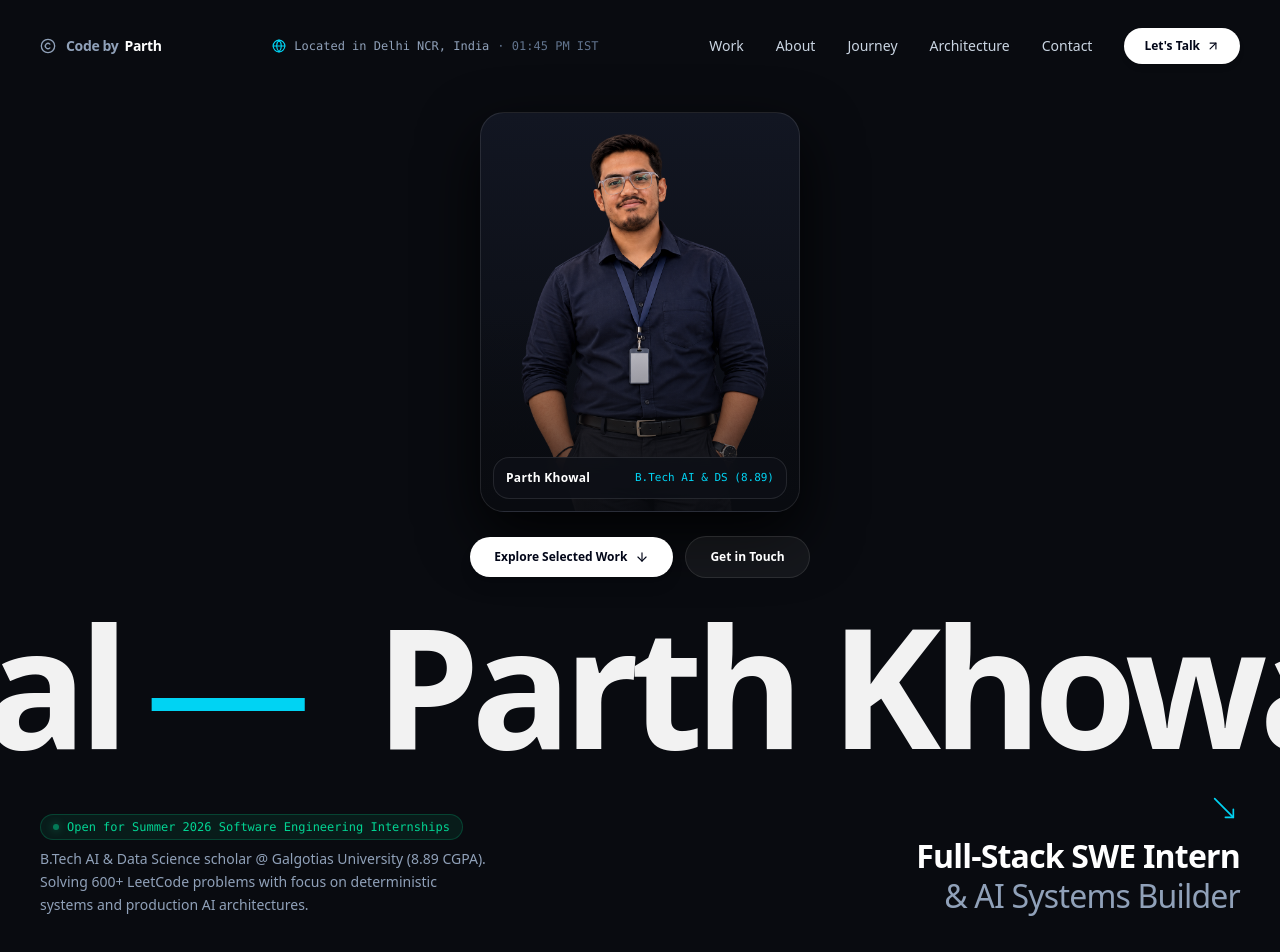
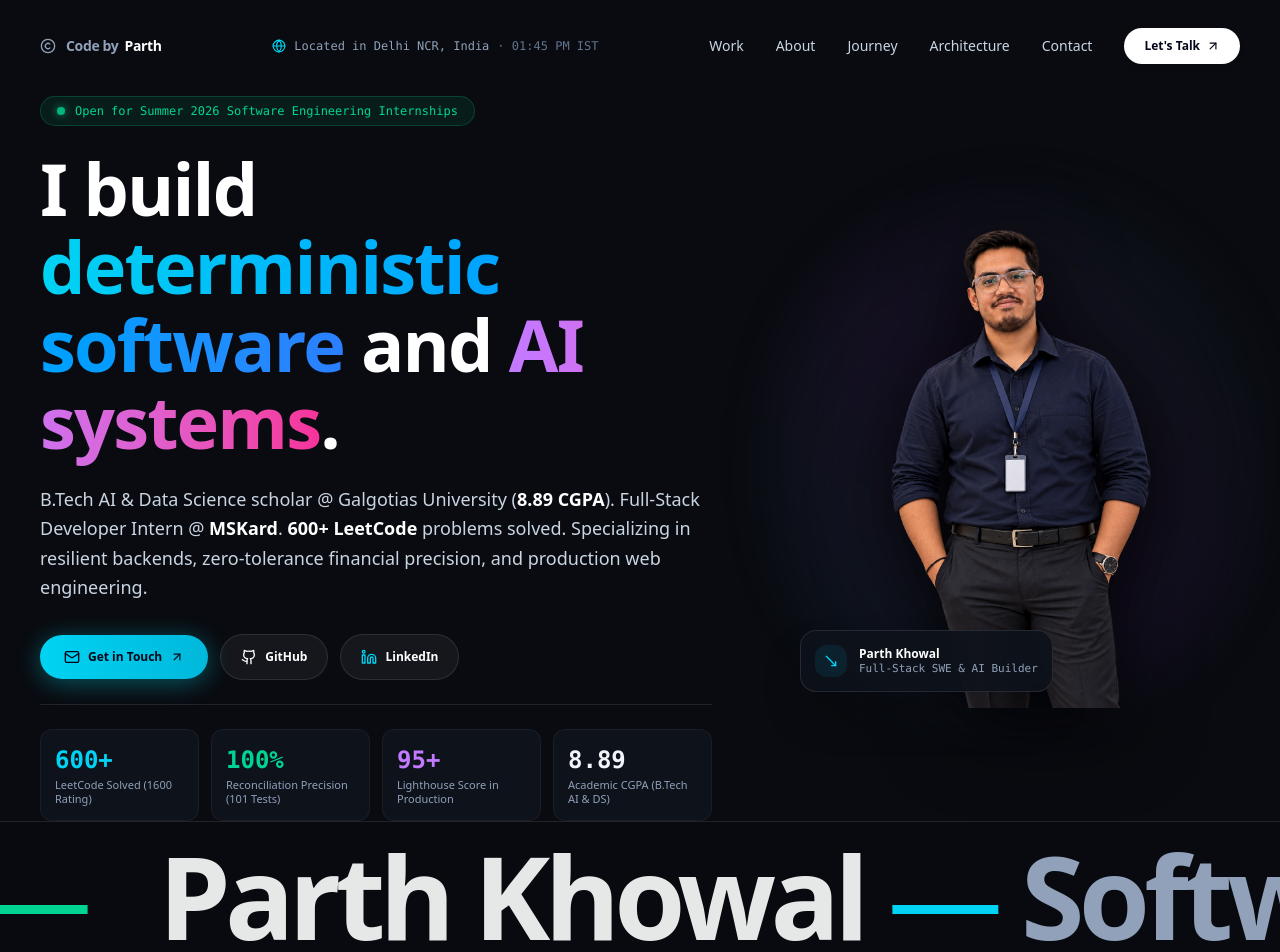
Before and after one commit to ParthK0/Portoflio, a React (Vite) app: page / in a window 1280 px wide. Shown: the top 952 px of the page. Built offline with nearby package versions, Linux system fonts and the light colour scheme.

Commit message:
feat: clean homepage to hero-only with professional cutout on the right and velocity parallax marquee

```diff
--- a/src/App.tsx
+++ b/src/App.tsx
@@ -1,32 +1,14 @@
 import React from 'react';
 import { Navbar } from './components/Navbar';
 import { Hero } from './components/Hero';
-import { Pillars } from './components/Pillars';
-import { Journey } from './components/Journey';
-import { Experience } from './components/Experience';
-import { Projects } from './components/Projects';
-import { Architecture } from './components/Architecture';
-import { Leadership } from './components/Leadership';
-import { Proof } from './components/Proof';
-import { Contact } from './components/Contact';
-import { Footer } from './components/Footer';
 
 export const App: React.FC = () => {
   return (
-    <div className="min-h-screen bg-[#090b10] text-slate-100 selection:bg-cyan-500 selection:text-slate-950 font-sans">
+    <div className="min-h-screen bg-[#090b10] text-slate-100 selection:bg-cyan-500 selection:text-slate-950 font-sans flex flex-col justify-between">
       <Navbar />
-      <main>
+      <main className="flex-1 flex flex-col">
         <Hero />
-        <Pillars />
-        <Journey />
-        <Experience />
-        <Projects />
-        <Architecture />
-        <Leadership />
-        <Proof />
-        <Contact />
       </main>
-      <Footer />
     </div>
   );
 };
--- a/src/components/Hero.tsx
+++ b/src/components/Hero.tsx
@@ -1,115 +1,141 @@
 import React from 'react';
-import { MoveDownRight, ArrowDown } from 'lucide-react';
+import { ArrowUpRight, Github, Linkedin, Mail, MoveDownRight } from 'lucide-react';
 import { ParallaxSlider } from './ParallaxSlider';
 import { PERSONAL_INFO } from '../data/portfolioData';
 
 export const Hero: React.FC = () => {
   return (
-    <section id="about" className="relative min-h-screen flex flex-col justify-between pt-24 pb-8 overflow-hidden bg-[#090b10] text-slate-100">
+    <section id="about" className="relative min-h-screen flex flex-col justify-between pt-24 pb-6 overflow-hidden bg-[#090b10] text-slate-100 select-none">
 
-      {/* Background Ambient Glow */}
-      <div className="absolute top-1/4 left-1/2 -translate-x-1/2 w-[500px] h-[500px] rounded-full bg-gradient-to-tr from-cyan-500/10 via-purple-500/10 to-transparent blur-[120px] pointer-events-none -z-10" />
+      {/* Background Ambient Glows */}
+      <div className="absolute top-1/3 right-1/4 w-[500px] h-[500px] rounded-full bg-gradient-to-tr from-cyan-500/15 via-purple-500/10 to-transparent blur-[140px] pointer-events-none -z-10" />
+      <div className="absolute bottom-10 left-10 w-[400px] h-[400px] rounded-full bg-gradient-to-tr from-emerald-500/10 via-cyan-500/5 to-transparent blur-[140px] pointer-events-none -z-10" />
 
-      {/* Centerpiece: Cutout Portrait */}
-      <div className="relative flex-1 flex flex-col items-center justify-center my-4 z-10 w-full px-6">
-        <div className="relative group max-w-sm sm:max-w-md w-full flex justify-center">
-          <div className="relative w-64 h-80 sm:w-80 sm:h-[400px] rounded-3xl overflow-hidden border border-white/10 bg-gradient-to-b from-[#121622] to-[#090b10] shadow-[0_24px_60px_rgba(0,0,0,0.85)]">
-            <img
-              src="/images/profile.png"
-              alt="Parth Khowal portrait"
-              className="w-full h-full object-cover object-top filter contrast-[1.05] brightness-95 group-hover:scale-105 transition-transform duration-700"
-            />
-            {/* Soft Shadow Vignette at Base */}
-            <div className="absolute inset-0 bg-gradient-to-t from-[#090b10] via-transparent to-transparent opacity-80" />
+      {/* Main Two-Column Hero Container */}
+      <div className="max-w-7xl mx-auto px-6 sm:px-10 w-full flex-1 grid grid-cols-1 lg:grid-cols-12 gap-8 lg:gap-12 items-center z-10 my-auto">
 
-            {/* Floating Tag */}
-            <div className="absolute bottom-3 left-3 right-3 p-3 rounded-2xl bg-[#0d1017]/85 backdrop-blur-md border border-white/10 flex items-center justify-between text-xs">
-              <span className="font-bold text-white tracking-wide">Parth Khowal</span>
-              <span className="font-mono text-cyan-400 text-[11px]">B.Tech AI & DS (8.89)</span>
-            </div>
-          </div>
+        {/* Left Column: Story, Title, Actions, Metrics (7 cols) */}
+        <div className="lg:col-span-7 flex flex-col justify-center space-y-6 pt-6 lg:pt-0">
+
+          {/* Status Badge */}
+          <div className="inline-flex items-center gap-2.5 px-4 py-1.5 rounded-full bg-emerald-500/10 border border-emerald-500/25 text-emerald-400 text-xs font-mono font-medium w-fit">
+            <span className="w-2 h-2 rounded-full bg-emerald-400 animate-pulse shadow-[0_0_8px_#10b981]"></span>
+            <span>{PERSONAL_INFO.statusBadge}</span>
           </div>
 
-        {/* Quick CTA Actions */}
-        <div className="flex items-center gap-3 mt-6 z-20">
+          {/* Main Headline */}
+          <h1 className="text-4xl sm:text-6xl lg:text-7xl font-extrabold tracking-tight text-white leading-[1.08]">
+            I build <span className="text-transparent bg-clip-text bg-gradient-to-r from-cyan-400 to-blue-500">deterministic software</span> and <span className="text-transparent bg-clip-text bg-gradient-to-r from-purple-400 to-pink-500">AI systems</span>.
+          </h1>
+
+          {/* Bio / Value Proposition */}
+          <p className="text-base sm:text-lg text-slate-300 max-w-2xl leading-relaxed font-normal">
+            B.Tech AI & Data Science scholar @ Galgotias University (<strong className="text-white font-semibold">8.89 CGPA</strong>). Full-Stack Developer Intern @ <strong className="text-white font-semibold">MSKard</strong>. <strong className="text-white font-semibold">600+ LeetCode</strong> problems solved. Specializing in resilient backends, zero-tolerance financial precision, and production web engineering.
+          </p>
+
+          {/* Call-to-Action Buttons */}
+          <div className="flex flex-wrap items-center gap-3 pt-2">
             <a
-            href="#projects"
-            className="px-6 py-3 rounded-full bg-white text-slate-950 font-bold text-xs hover:bg-cyan-400 transition-colors flex items-center gap-2 shadow-lg"
+              href={`mailto:${PERSONAL_INFO.email}`}
+              className="px-6 py-3.5 rounded-full bg-gradient-to-r from-cyan-400 to-cyan-500 text-slate-950 font-bold text-xs hover:from-cyan-300 hover:to-cyan-400 transition-all flex items-center gap-2 shadow-[0_4px_24px_rgba(0,229,255,0.35)]"
             >
-            <span>Explore Selected Work</span>
-            <ArrowDown className="w-3.5 h-3.5" />
+              <Mail className="w-4 h-4" />
+              <span>Get in Touch</span>
+              <ArrowUpRight className="w-3.5 h-3.5" />
             </a>
 
             <a
-            href="#contact"
-            className="px-6 py-3 rounded-full bg-white/5 border border-white/10 hover:bg-white/10 text-white font-semibold text-xs transition-colors flex items-center gap-1.5"
+              href={PERSONAL_INFO.github}
+              target="_blank"
+              rel="noopener noreferrer"
+              className="px-5 py-3.5 rounded-full bg-white/5 border border-white/10 hover:bg-white/10 hover:border-white/20 text-white font-semibold text-xs transition-all flex items-center gap-2"
             >
-            <span>Get in Touch</span>
+              <Github className="w-4 h-4" />
+              <span>GitHub</span>
+            </a>
+
+            <a
+              href={PERSONAL_INFO.linkedin}
+              target="_blank"
+              rel="noopener noreferrer"
+              className="px-5 py-3.5 rounded-full bg-white/5 border border-white/10 hover:bg-white/10 hover:border-white/20 text-white font-semibold text-xs transition-all flex items-center gap-2"
+            >
+              <Linkedin className="w-4 h-4 text-cyan-400" />
+              <span>LinkedIn</span>
             </a>
           </div>
-      </div>
 
-      {/* Monumental Velocity Parallax Slider (Dennis Snellenberg Header Signature) */}
-      <div className="relative w-full overflow-hidden select-none z-10 my-2">
-        <h1 className="text-[max(6em,13vw)] font-extrabold tracking-tighter leading-none text-white/95">
-          <ParallaxSlider repeat={4} baseVelocity={2}>
-            <span className="pe-12 flex items-center">
-              Parth Khowal
-              <span className="text-cyan-400 font-light mx-6">—</span>
-            </span>
-          </ParallaxSlider>
-        </h1>
-      </div>
-
-      {/* Dennis Snellenberg Bottom Callout Grid */}
-      <div className="max-w-7xl mx-auto px-6 sm:px-10 w-full grid grid-cols-1 md:grid-cols-12 gap-8 items-end z-20 pt-4">
-
-        {/* Left: Availability & Context */}
-        <div className="md:col-span-6 space-y-2">
-          <div className="inline-flex items-center gap-2 px-3 py-1 rounded-full bg-emerald-500/10 border border-emerald-500/25 text-emerald-400 text-xs font-mono">
-            <span className="w-1.5 h-1.5 rounded-full bg-emerald-400 animate-pulse shadow-[0_0_8px_#10b981]"></span>
-            <span>{PERSONAL_INFO.statusBadge}</span>
-          </div>
-          <p className="text-slate-400 text-xs sm:text-sm max-w-md leading-relaxed font-normal">
-            B.Tech AI & Data Science scholar @ Galgotias University (8.89 CGPA). Solving 600+ LeetCode problems with focus on deterministic systems and production AI architectures.
-          </p>
-        </div>
-
-        {/* Right: The Dennis Snellenberg Role Headline with Arrow */}
-        <div className="md:col-span-6 md:text-right flex flex-col md:items-end">
-          <div className="mb-3 text-cyan-400">
-            <MoveDownRight size={32} strokeWidth={1.25} />
-          </div>
-
-          <h4 className="text-[clamp(1.5em,2.5vw,2.5em)] font-bold tracking-tight text-white leading-tight">
-            <span className="block">Full-Stack SWE Intern</span>
-            <span className="block text-slate-400 font-normal">&amp; AI Systems Builder</span>
-          </h4>
-        </div>
-
-      </div>
-
-      {/* Stat Strip */}
-      <div className="max-w-7xl mx-auto px-6 sm:px-10 w-full pt-10 grid grid-cols-2 md:grid-cols-4 gap-4 z-20">
+          {/* Key Metrics Strip (Dennis Minimalist Cards) */}
+          <div className="grid grid-cols-2 sm:grid-cols-4 gap-3 pt-6 border-t border-white/10 max-w-2xl">
             {PERSONAL_INFO.heroStats.map((stat, idx) => (
               <div
                 key={idx}
-            className="p-4 rounded-2xl bg-[#111621]/60 backdrop-blur-md border border-white/5 hover:border-cyan-500/30 transition-all hover:-translate-y-1"
+                className="p-3.5 rounded-xl bg-[#111622]/70 backdrop-blur-md border border-white/5 hover:border-cyan-500/30 transition-all"
               >
-            <div className={`text-2xl lg:text-3xl font-extrabold font-mono mb-0.5 ${
+                <div className={`text-xl lg:text-2xl font-extrabold font-mono mb-0.5 ${
                   stat.highlight === 'cyan' ? 'text-cyan-400' :
                   stat.highlight === 'emerald' ? 'text-emerald-400' :
                   stat.highlight === 'violet' ? 'text-purple-400' : 'text-slate-100'
                 }`}>
                   {stat.value}
                 </div>
-            <div className="text-[11px] sm:text-xs text-slate-400 font-medium">
+                <div className="text-[11px] text-slate-400 font-medium leading-tight">
                   {stat.label}
                 </div>
               </div>
             ))}
           </div>
 
+        </div>
+
+        {/* Right Column: Professional Cutout Photo (5 cols) */}
+        <div className="lg:col-span-5 flex justify-center lg:justify-end items-end relative">
+          <div className="relative group w-full max-w-sm sm:max-w-md flex justify-center items-end">
+
+            {/* Ambient Lighting Ring behind photo */}
+            <div className="absolute -inset-2 bg-gradient-to-tr from-cyan-500/20 via-purple-500/20 to-emerald-500/10 rounded-full blur-2xl opacity-40 group-hover:opacity-70 transition duration-700 pointer-events-none" />
+
+            {/* Cutout Container */}
+            <div className="relative w-full max-w-[340px] sm:max-w-[400px] aspect-[4/5] flex items-end justify-center overflow-visible">
+              <img
+                src="/images/hero-cutout.png"
+                alt="Parth Khowal - Professional Cutout"
+                className="w-full h-full object-contain object-bottom drop-shadow-[0_20px_40px_rgba(0,0,0,0.9)] filter contrast-[1.03] group-hover:scale-105 transition-transform duration-700 ease-out"
+              />
+
+              {/* Floating Dennis-Style Role Tag */}
+              <div className="absolute bottom-4 -left-2 sm:-left-4 p-3.5 rounded-2xl bg-[#0e121b]/90 backdrop-blur-md border border-white/10 shadow-2xl flex items-center gap-3">
+                <div className="p-2 rounded-xl bg-cyan-500/10 text-cyan-400">
+                  <MoveDownRight className="w-4 h-4" />
+                </div>
+                <div>
+                  <div className="text-xs font-bold text-white leading-tight">Parth Khowal</div>
+                  <div className="text-[11px] font-mono text-slate-400">Full-Stack SWE & AI Builder</div>
+                </div>
+              </div>
+            </div>
+
+          </div>
+        </div>
+
+      </div>
+
+      {/* Monumental Velocity Parallax Slider (Dennis Snellenberg Signature) */}
+      <div className="relative w-full overflow-hidden select-none z-10 pt-4 pb-2 border-t border-white/10 bg-[#090b10]/95">
+        <h2 className="text-[max(4.5em,9vw)] font-extrabold tracking-tighter leading-none text-white/90">
+          <ParallaxSlider repeat={4} baseVelocity={2}>
+            <span className="pe-12 flex items-center">
+              Parth Khowal
+              <span className="text-cyan-400 font-light mx-6">—</span>
+              <span className="text-slate-400 font-bold">Software Engineer</span>
+              <span className="text-purple-400 font-light mx-6">—</span>
+              <span className="text-white">Deterministic AI</span>
+              <span className="text-emerald-400 font-light mx-6">—</span>
+            </span>
+          </ParallaxSlider>
+        </h2>
+      </div>
+
     </section>
   );
 };
```
Also changed, not shown: public/images/hero-cutout.png (added). Lines whose indentation alone changed are shown as unchanged.
